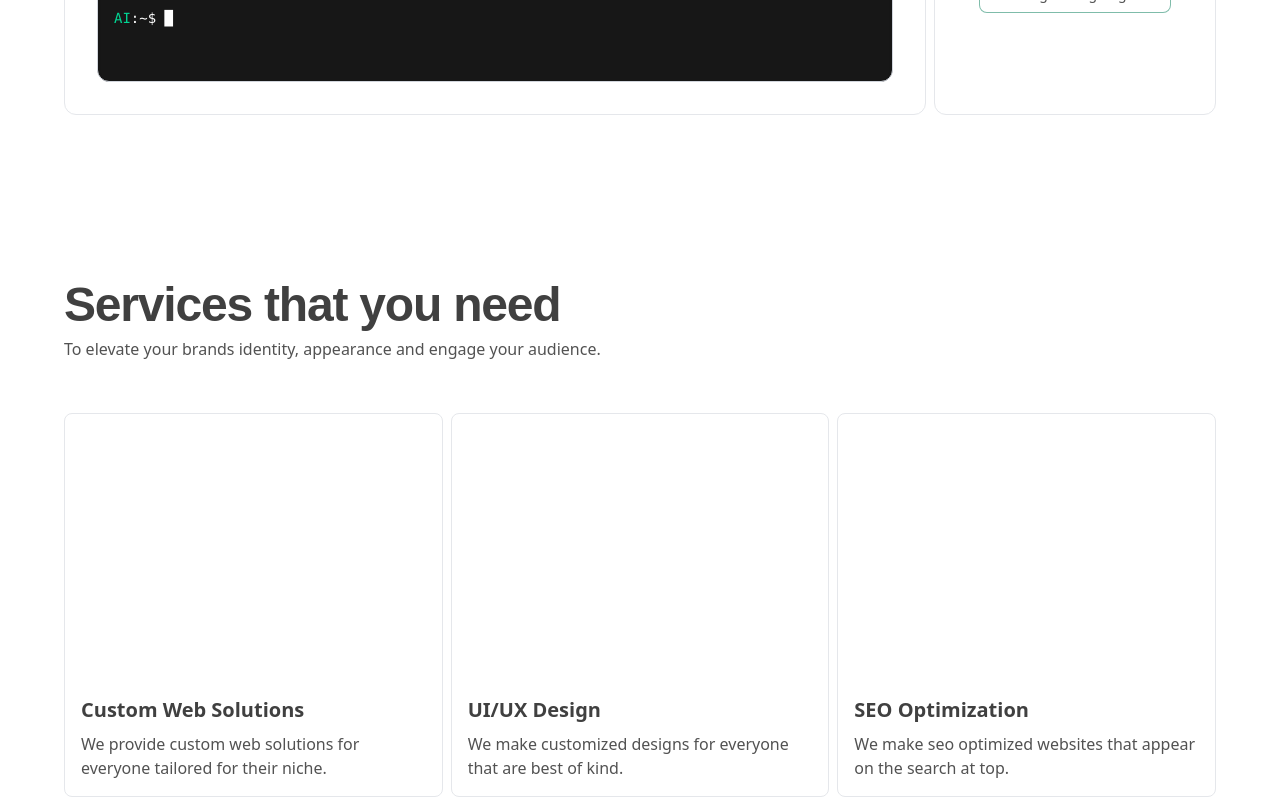
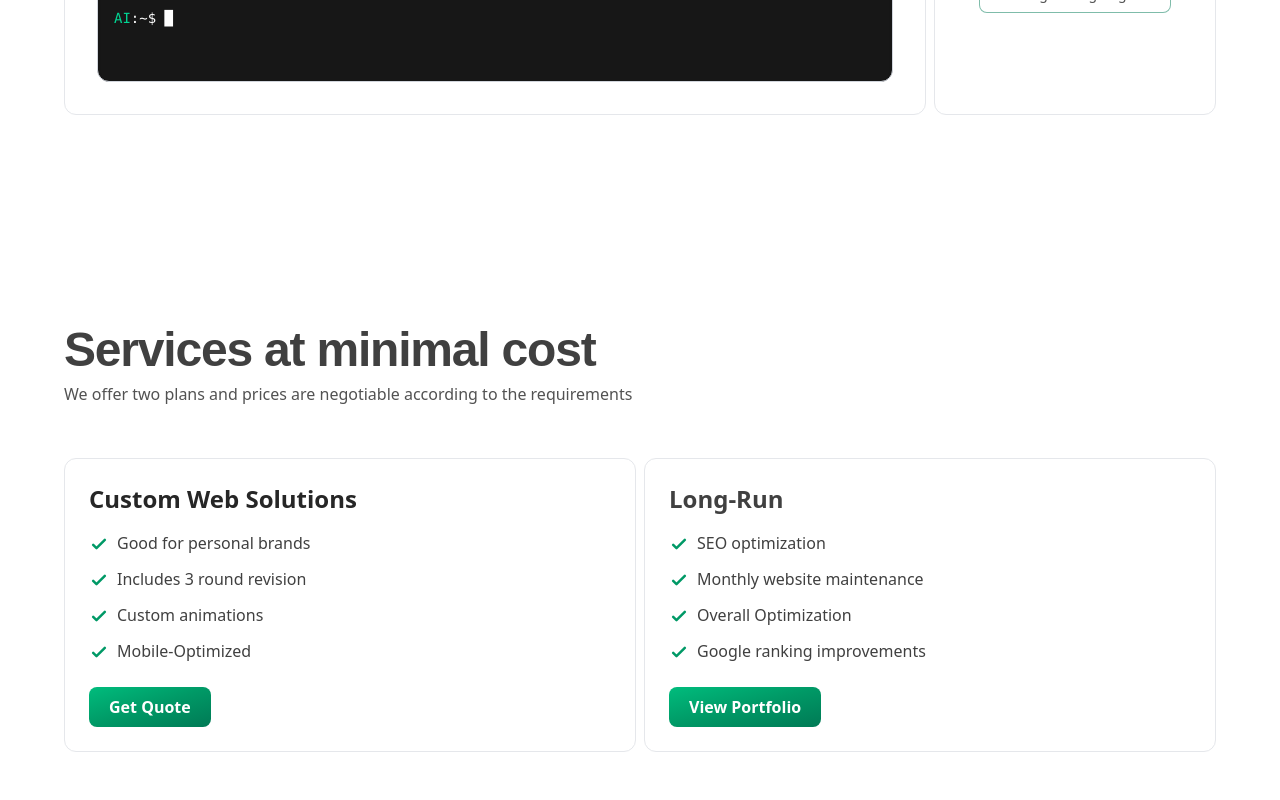
Before and after one commit to SidhantK21/claircode, a Next.js app: page / in a window 1280 px wide. Shown: the part 1560-2360 px from the top of the page. Built offline with nearby package versions, Linux system fonts and the light colour scheme.

Commit message:
pricing card add

```diff
--- a/src/app/page.tsx
+++ b/src/app/page.tsx
@@ -2,7 +2,7 @@
 import { About } from "@/components/AboutBento";
 import { Container } from "@/components/container";
 import { Hero } from "@/components/Hero";
-import { Services } from "@/components/Services";
+import { Pricing } from "@/components/pricing";
 import UserStatsCard from "@/components/userProgess";
 import Image from "next/image";
 
@@ -11,7 +11,7 @@ export default function Home() {
    <Container className="" >
     <Hero/>
     <About/>
-    <Services/>
+    <Pricing/>
    </Container>
   );
 }
--- a/src/components/AboutBento.tsx
+++ b/src/components/AboutBento.tsx
@@ -32,7 +32,7 @@ export const About = () => {
         transition={{ duration: 0.5 }}
         className="mb-10 max-w-6xl mx-auto">
             <h2 className="lg:text-5xl font-bold text-neutral-700 rowdies-bold tracking-tight ">Glimpse of offerings</h2>
-            <p className="text-neutral-600 mt-2">From AI automation to responsive UI/UX — tailored solutions for modern businesses.</p>
+            <p className="text-neutral-600 mt-2">From AI automation to responsive UI/UX — tailored solutions for modern businesses</p>
             </motion.div>
         <div className="max-w-6xl mx-auto grid grid-cols-1 md:grid-cols-4 gap-2">
 
--- a/src/components/Services.tsx
+++ /dev/null
@@ -1,50 +0,0 @@
-"use client"
-
-import { motion } from "framer-motion";
-
-export const Services = () => {
-  return (
-    <div className="w-full min-h-screen flex flex-col  justify-center gap-8">
-        <motion.div
-            initial={{ opacity: 0, y: 20 }}
-            animate={{ opacity: 1, y: 0 }}
-            transition={{ duration: 0.5 }}
-            className="w-full mb-5 max-w-6xl mx-auto"
-            >
-            <h2 className="lg:text-5xl font-bold text-neutral-700 rowdies-bold tracking-tight ">
-                Services that you need
-            </h2>
-            <p className="text-neutral-600 mt-2">
-                To elevate your brands identity, appearance and engage your audience.
-            </p>
-        </motion.div>
-
-
-      <div className="w-full max-w-6xl flex flex-row mx-auto gap-2 ">
-        {/* Service Card 1 */}
-        <div className="w-96 h-96 border border-gray-200 rounded-lg flex flex-col justify-end p-4">
-          <div>
-            <h2 className="text-xl font-semibold mb-2 text-neutral-700">Custom Web Solutions</h2>
-            <p className="text-neutral-600">We provide custom web solutions for everyone tailored for their niche.</p>
-          </div>
-        </div>
-
-        {/* Service Card 2 */}
-        <div className="w-96 h-96 border border-gray-200 rounded-lg flex flex-col justify-end p-4">
-          <div>
-            <h2 className="text-xl font-semibold mb-2 text-neutral-700">UI/UX Design</h2>
-            <p className="text-neutral-600">We make customized designs for everyone that are best of kind.</p>
-          </div>
-        </div>
-
-        {/* Service Card 3 */}
-        <div className="w-96 h-96 border border-gray-200 rounded-lg flex flex-col justify-end p-4">
-          <div>
-            <h2 className="text-xl font-semibold mb-2 text-neutral-700">SEO Optimization</h2>
-            <p className="text-neutral-600">We make seo optimized websites that appear on the search at top.</p>
-          </div>
-        </div>
-      </div>
-    </div>
-  );
-};
--- /dev/null
+++ b/src/components/pricing.tsx
@@ -0,0 +1,91 @@
+"use client";
+
+import { motion } from "framer-motion";
+
+export const Pricing = () => {
+  const Kickoff = [
+    "Good for personal brands",
+    "Includes 3 round revision",
+    "Custom animations",
+    "Mobile-Optimized"
+  ];
+
+  const LongRun = [
+    "SEO optimization",
+    "Monthly website maintenance",
+    "Overall Optimization",
+    "Google ranking improvements"
+  ];
+
+  const TickIcon = () => (
+    <svg
+      className="w-5 h-5 text-emerald-600 flex-shrink-0 mt-[2px]"
+      fill="none"
+      stroke="currentColor"
+      strokeWidth="3"
+      viewBox="0 0 24 24"
+    >
+      <path strokeLinecap="round" strokeLinejoin="round" d="M5 13l4 4L19 7" />
+    </svg>
+  );
+
+  return (
+    <div className="w-full min-h-screen flex flex-col justify-center gap-8">
+      <motion.div
+        initial={{ opacity: 0, y: 20 }}
+        animate={{ opacity: 1, y: 0 }}
+        transition={{ duration: 0.5 }}
+        className="w-full mb-5  max-w-6xl mx-auto"
+      >
+        <h2 className="lg:text-5xl font-bold text-neutral-700 rowdies-bold tracking-tight">
+          Services at minimal cost
+        </h2>
+        <p className="text-neutral-600 mt-2">
+          We offer two plans and prices are negotiable according to the requirements
+        </p>
+      </motion.div>
+
+      <div className="w-full max-w-6xl flex flex-col lg:flex-row mx-auto gap-2">
+        {/* Plan Card 1 */}
+        <div className="w-full lg:w-1/2 border border-gray-200 rounded-xl bg-white p-6 flex flex-col justify-between">
+          <div>
+            <h2 className="text-2xl font-semibold mb-4 text-neutral-800">Custom Web Solutions</h2>
+            <ul className="space-y-3">
+              {Kickoff.map((item, idx) => (
+                <li key={idx} className="flex items-center gap-2 text-neutral-700 text-base">
+                  <TickIcon />
+                  <span>{item}</span>
+                </li>
+              ))}
+            </ul>
+          </div>
+          <div className="mt-6">
+            <button className="bg-gradient-to-br from-emerald-500 via-emerald-600 to-emerald-700 text-white px-5 py-2 rounded-lg font-bold ">
+              Get Quote
+            </button>
+          </div>
+        </div>
+
+        {/* Plan Card 2 */}
+        <div className="w-full lg:w-1/2 border border-gray-200 rounded-xl bg-white p-6 flex flex-col justify-between">
+          <div>
+            <h2 className="text-2xl font-semibold mb-4 text-neutral-700">Long-Run</h2>
+            <ul className="space-y-3">
+              {LongRun.map((item, idx) => (
+                <li key={idx} className="flex items-center gap-2 text-neutral-700 text-base">
+                  <TickIcon />
+                  <span>{item}</span>
+                </li>
+              ))}
+            </ul>
+          </div>
+          <div className="mt-6">
+            <button className="bg-gradient-to-br from-emerald-500 via-emerald-600 to-emerald-700 text-white px-5 py-2 rounded-lg font-bold">
+              View Portfolio
+            </button>
+          </div>
+        </div>
+      </div>
+    </div>
+  );
+};
```
